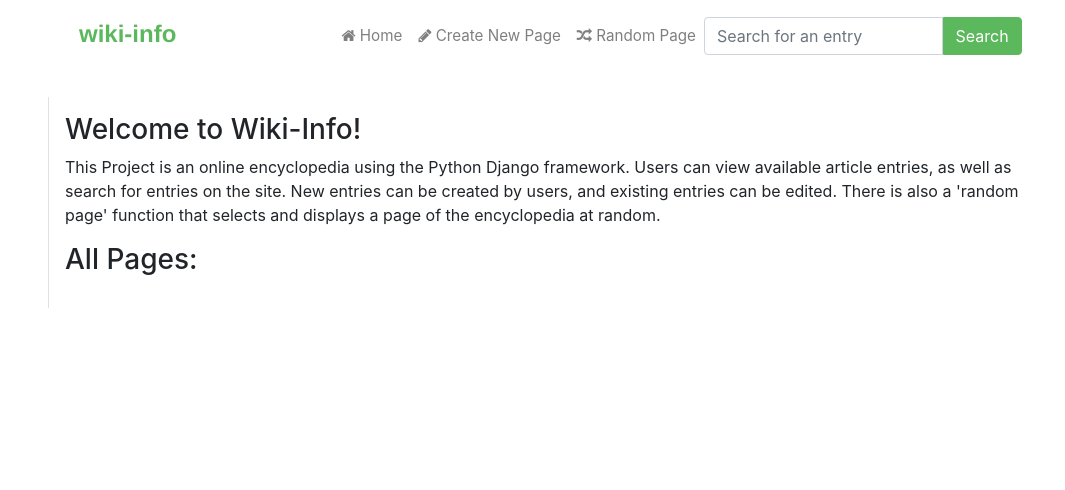
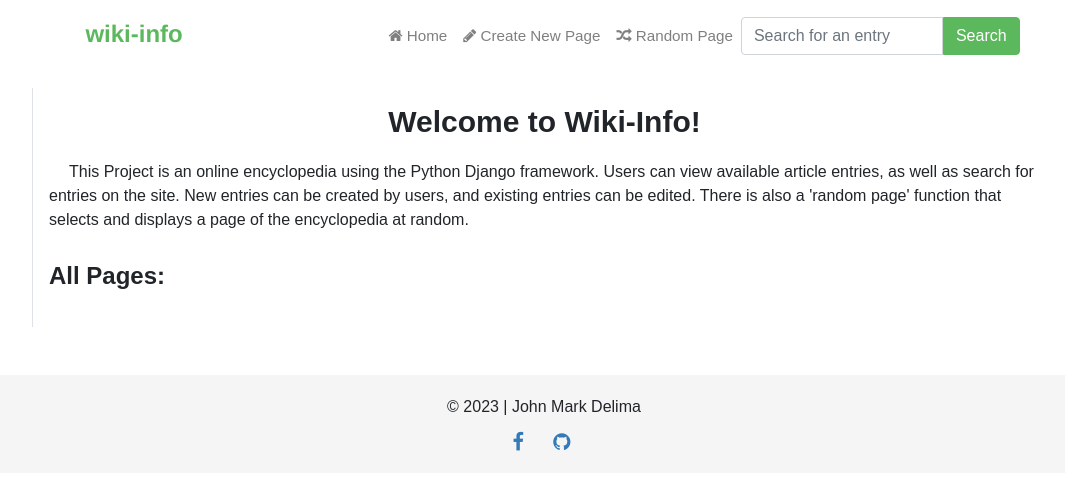
Before and after one commit to jnale-hub/Wiki-Info, a Django app: template encyclopedia/templates/encyclopedia/index.html in a window 1280 px wide. Shown: the top 490 px of the page, without its empty margins (96-1161 px from the left). Run offline with Django 3.2, Linux system fonts and the light colour scheme; the template is opened without the code that fills it, so the values that code supplies are empty; some libraries are stand-ins or nearby versions.

Commit message:
made some improvements on the design

```diff
--- a/encyclopedia/static/encyclopedia/css/style.css
+++ b/encyclopedia/static/encyclopedia/css/style.css
@@ -1,3 +1,8 @@
+body {
+  margin: 0 auto;
+  font-family: Arial, sans-serif;
+}
+
 .input-group {
   width: 90%;
 }
@@ -27,9 +32,9 @@
   border-radius: 0 0.25rem 0.25rem 0;
 }
 
-body {
-  max-width: 85%;
-  margin: 0 auto;
+
+.navbar {
+  margin: 0 8% 15px 8%;
 }
 
 .navbar-brand {
@@ -49,6 +54,10 @@ body {
   font-size: 0.95rem !important;
 }
 
+.page-content {
+  margin: auto 10% !important;
+}
+
 .form-group {
   margin-bottom: 2rem;
 }
@@ -57,3 +66,124 @@ body {
   background-color: #5CB85C;
   border-color: #5CB85C;
 }
+
+.entry-list {
+  list-style-type: none;
+  padding: 0;
+}
+
+.entry-item {
+  margin-bottom: 10px;
+}
+
+.entry-item a {
+  display: block;
+  text-decoration: none;
+  color: #333;
+  padding: 12px;
+  background-color: #f5f5f5;
+  border-radius: 5px;
+}
+
+.entry-item a:hover {
+  background-color: #e0e0e0;
+}
+
+.landing-page {}
+
+.landing-page h2 {
+  font-size: 30px;
+  margin-bottom: 20px;
+  font-weight: bold;
+  text-align: center;
+}
+
+.landing-page h3 {
+  font-size: 24px;
+  margin-bottom: 20px;
+  font-weight: bold;
+}
+
+.landing-page p {
+  font-size: 16px;
+  line-height: 1.5;
+  margin-bottom: 30px;
+  padding: auto;
+  text-indent: 20px;
+}
+
+/* Styles for the blog-like appearance */
+.entry-page {
+
+  line-height: 1.6;
+  margin-bottom: 40px;
+}
+
+.entry-page h1,
+.entry-page h2,
+.entry-page h3,
+.new-page h3,
+.edit-page h3,
+.entry-page h4,
+.entry-page h5,
+.entry-page h6 {
+  margin-bottom: 20px;
+  font-weight: bold;
+}
+
+.entry-page p {
+  margin-bottom: 20px;
+}
+
+.entry-page img {
+  display: block;
+  max-width: 100%;
+  height: auto;
+  margin: 20px auto;
+}
+
+.entry-page a {
+  color: #337ab7;
+  text-decoration: none;
+}
+
+.entry-page a:hover {
+  text-decoration: underline;
+}
+
+.entry-page ul,
+.entry-page ol {
+  margin-bottom: 20px;
+  margin-left: 20px;
+}
+
+.entry-page li {
+  margin-bottom: 10px;
+}
+
+/* Styles for the footer */
+.footer {
+  background-color: #f5f5f5;
+  padding: 20px;
+  text-align: center;
+}
+
+.footer p {
+  margin-bottom: 10px;
+}
+
+.footer a {
+  color: #337ab7;
+  text-decoration: none;
+  margin: 0 10px;
+}
+
+.footer a:hover {
+  text-decoration: underline;
+}
+
+.footer .fa {
+  font-size: 20px;
+  margin-right: 5px;
+  vertical-align: middle;
+}
--- a/encyclopedia/templates/encyclopedia/edit.html
+++ b/encyclopedia/templates/encyclopedia/edit.html
@@ -5,7 +5,7 @@
 {% endblock %}
 
 {% block body %}
-    <div class="container">
+    <div class="container edit-page">
         <h3 class="text-center">Edit Page</h3>
         <form action="{% url 'save_edit' %}" method="POST">
           {% csrf_token %}
--- a/encyclopedia/templates/encyclopedia/error.html
+++ b/encyclopedia/templates/encyclopedia/error.html
@@ -5,7 +5,7 @@
 {% endblock %}
 
 {% block body %}
-    <h3>Error</h3>
+    <h4>Error</h4>
 
     {{ message | safe }}
 
--- a/encyclopedia/templates/encyclopedia/index.html
+++ b/encyclopedia/templates/encyclopedia/index.html
@@ -5,18 +5,25 @@ Encyclopedia
 {% endblock %}
 
 {% block body %}
-<h3> Welcome to <span class="">Wiki-Info!</span></h3>
+<div class="landing-page">
+    <h2>Welcome to <span class="highlight">Wiki-Info!</span></h2>
 
-<p>This Project is an online encyclopedia using the Python Django framework.
-    Users can view available article entries,
-    as well as search for entries on the site. New entries can be created by users, and existing entries can be edited.
-    There is also a 'random page' function that selects and displays a page of the encyclopedia at random. </p>
-<h3>All Pages:</h3>
+    <p>
+        This Project is an online encyclopedia using the Python Django framework.
+        Users can view available article entries, as well as search for entries on the site.
+        New entries can be created by users, and existing entries can be edited.
+        There is also a 'random page' function that selects and displays a page of the encyclopedia at random.
+    </p>
 
-<ul>
-    {% for entry in entries %}
-    <li><a href="{% url 'entry' title=entry %}">{{ entry }}</a></li>
-    {% endfor %}
-</ul>
+    <h3>All Pages:</h3>
+    <div class="entry-list">
+        {% for entry in entries %}
+        <div class="entry-item">
+            <a href="{% url 'entry' title=entry %}">{{ entry }}</a>
+        </div>
+        {% endfor %}
+    </div>
+
+</div>
 
 {% endblock %}
--- a/encyclopedia/templates/encyclopedia/layout.html
+++ b/encyclopedia/templates/encyclopedia/layout.html
@@ -11,9 +11,13 @@
   <link rel="stylesheet" href="https://stackpath.bootstrapcdn.com/bootstrap/4.4.1/css/bootstrap.min.css"
     integrity="sha384-Vkoo8x4CGsO3+Hhxv8T/Q5PaXtkKtu6ug5TOeNV6gBiFeWPGFN9MuhOf23Q9Ifjh" crossorigin="anonymous">
   <link href="https://fonts.googleapis.com/css2?family=Titillium+Web&display=swap" rel="stylesheet">
-  <script src="https://cdn.jsdelivr.net/npm/bootstrap@5.3.0-alpha3/dist/js/bootstrap.bundle.min.js" integrity="sha384-ENjdO4Dr2bkBIFxQpeoTz1HIcje39Wm4jDKdf19U8gI4ddQ3GYNS7NTKfAdVQSZe" crossorigin="anonymous"></script>
+  <script src="https://cdn.jsdelivr.net/npm/bootstrap@5.3.0-alpha3/dist/js/bootstrap.bundle.min.js"
+    integrity="sha384-ENjdO4Dr2bkBIFxQpeoTz1HIcje39Wm4jDKdf19U8gI4ddQ3GYNS7NTKfAdVQSZe"
+    crossorigin="anonymous"></script>
+
   <link href="{% static 'encyclopedia/css/style.css' %}" rel="stylesheet">
   <script src="{% static 'encyclopedia/js/main.js' %}"></script>
+  <link rel="shortcut icon" type="image/x-icon" href="{% static 'encyclopedia/wiki-info.ico' %}">
 
 </head>
 
@@ -53,10 +57,23 @@
 
 
   <!-- Page Content  -->
-  <div id="content" class="p-3 px-lg-3 my-lg-4 mx-lg-5 border-left">
+  <div id="content" class="page-content p-3 px-lg-3 my-lg-4 mx-lg-5 border-left">
     {% block body %}
     {% endblock %}
   </div>
+
+
+  <footer class="footer mt-5">
+    <p>&copy; 2023 | John Mark Delima</p>
+    <a href="https://www.facebook.com/johnmark.delima.986" target="_blank">
+      <span class="fa fa-facebook"></span>
+    </a>
+    <a href="https://github.com/jnale-hub" target="_blank">
+      <span class="fa fa-github"></span>
+    </a>
+
+  </footer>
+
 </body>
 
 </html>
--- a/encyclopedia/templates/encyclopedia/new.html
+++ b/encyclopedia/templates/encyclopedia/new.html
@@ -5,7 +5,7 @@
 {% endblock %}
 
 {% block body %}
-<div class="">
+<div class="new-page">
     <h3 class="text-center">New Page</h3>
     <form action="{% url 'new_page' %}" method="POST">
       {% csrf_token %}
```
Also changed, not shown: encyclopedia/templates/encyclopedia/entry.html (+7 -4 lines), encyclopedia/templates/encyclopedia/search.html (+6 -5 lines), README.md, encyclopedia/static/encyclopedia/wiki-info.ico (added), wiki-info.png (added), wikiInfo.png (deleted).
